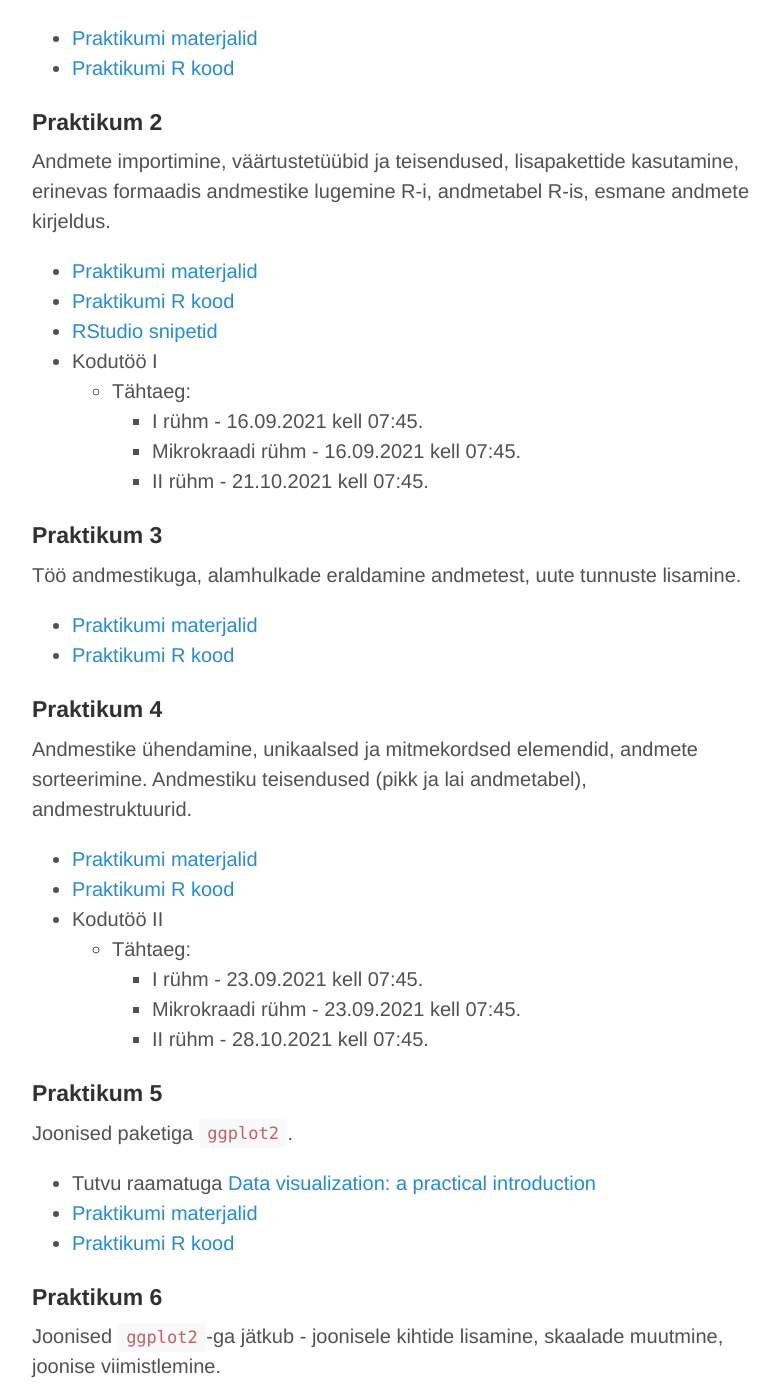
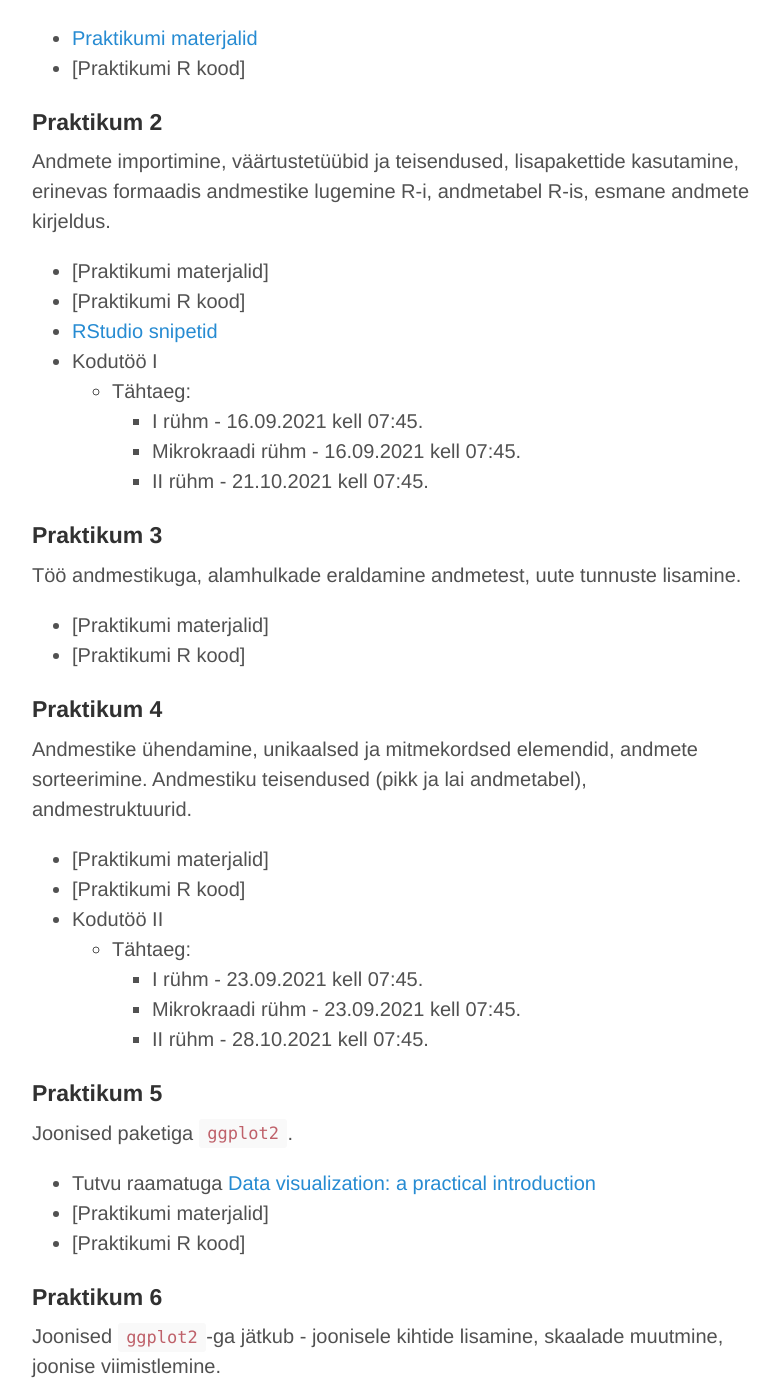
Before and after one commit to Rkursus/2021, a Jekyll site: the page built from praktikumid.md, in a window 1280 px wide and 1400 px high, scrolled down 287 px. Shown: the whole window, without its empty margins (248-1028 px from the left). Built offline with Jekyll 4.4.1, drawn with Linux system fonts in a browser that asks for light colours; some of the changed text lies outside the part shown.

```diff
--- a/praktikumid.md
+++ b/praktikumid.md
@@ -10,7 +10,7 @@ title: Praktikumimaterjalid
 Ülevaade statistikakeelest R, tutvumine kasutajaliidesega, R kui kalkulaator, abi saamine R-is, lihtsamad funktsioonid, objektid, töökeskkond, puuduvad väärtused, vektorid, tehted vektoritega.
 
 * [Praktikumi materjalid](praktikum1)
-* [Praktikumi R kood](https://github.com/Rkursus/2021/raw/master/_praktikum1/praktikum1_kood.R)
+* [Praktikumi R kood]<!--(https://github.com/Rkursus/2021/raw/master/_praktikum1/praktikum1_kood.R)-->
 
 
 ## Praktikum 2
@@ -18,8 +18,8 @@ title: Praktikumimaterjalid
 
 Andmete importimine, väärtustetüübid ja teisendused, lisapakettide kasutamine, erinevas formaadis andmestike lugemine R-i, andmetabel R-is, esmane andmete kirjeldus.
 
-* [Praktikumi materjalid](praktikum2)
-* [Praktikumi R kood](https://github.com/Rkursus/2021/raw/master/_praktikum2/praktikum2_kood.R)
+* [Praktikumi materjalid]<!--(praktikum2)-->
+* [Praktikumi R kood]<!--(https://github.com/Rkursus/2021/raw/master/_praktikum2/praktikum2_kood.R)-->
 * [RStudio snipetid](https://github.com/Rkursus/2021/raw/master/RStudio_snippetid.txt)
 * Kodutöö I <!-- [Kodutöö](praktikum2_kodutoo.md)-->
     * Tähtaeg:
@@ -33,8 +33,8 @@ Andmete importimine, väärtustetüübid ja teisendused, lisapakettide kasutamin
 
 Töö andmestikuga, alamhulkade eraldamine andmetest, uute tunnuste lisamine.
 
-* [Praktikumi materjalid](praktikum3)
-* [Praktikumi R kood](https://github.com/Rkursus/2021/raw/master/_praktikum3/praktikum3_kood.R)
+* [Praktikumi materjalid]<!--(praktikum3)-->
+* [Praktikumi R kood]<!--(https://github.com/Rkursus/2021/raw/master/_praktikum3/praktikum3_kood.R)-->
 
 
 ## Praktikum 4
@@ -42,8 +42,8 @@ Töö andmestikuga, alamhulkade eraldamine andmetest, uute tunnuste lisamine.
 
 Andmestike ühendamine, unikaalsed ja mitmekordsed elemendid, andmete sorteerimine. Andmestiku teisendused (pikk ja lai andmetabel), andmestruktuurid.
 
-* [Praktikumi materjalid](praktikum4)
-* [Praktikumi R kood](https://github.com/Rkursus/2021/raw/master/_praktikum4/praktikum4_kood.R)
+* [Praktikumi materjalid]<!--(praktikum4)-->
+* [Praktikumi R kood]<!--(https://github.com/Rkursus/2021/raw/master/_praktikum4/praktikum4_kood.R)-->
 * Kodutöö II <!--[Kodutöö](praktikum4_kodutoo.md)-->
     * Tähtaeg:
 		* I rühm - 23.09.2021 kell 07:45.
@@ -57,8 +57,8 @@ Andmestike ühendamine, unikaalsed ja mitmekordsed elemendid, andmete sorteerimi
 Joonised paketiga `ggplot2`.
 
 * Tutvu raamatuga [Data visualization: a practical introduction](http://socviz.co/)
-* [Praktikumi materjalid](praktikum5)
-* [Praktikumi R kood](https://github.com/Rkursus/2021/raw/master/_praktikum5/praktikum5_kood.R)
+* [Praktikumi materjalid]<!--(praktikum5)-->
+* [Praktikumi R kood]<!--(https://github.com/Rkursus/2021/raw/master/_praktikum5/praktikum5_kood.R)-->
 
 
 ## Praktikum 6
@@ -68,8 +68,8 @@ Joonised `ggplot2`-ga jätkub - joonisele kihtide lisamine, skaalade muutmine, j
 
 * Tutvu raamatuga [R Graphics Cookbook](https://r-graphics.org)
 * Tutvu [`ggplot2` näidetega](http://r-statistics.co/Top50-Ggplot2-Visualizations-MasterList-R-Code.html)
-* [Praktikumi materjalid](praktikum6)
-* [Praktikumi R kood](https://github.com/Rkursus/2021/raw/master/_praktikum6/praktikum6_kood.R)
+* [Praktikumi materjalid]<!--(praktikum6)-->
+* [Praktikumi R kood]<!--(https://github.com/Rkursus/2021/raw/master/_praktikum6/praktikum6_kood.R)-->
 * Kodutöö III <!--Kodutöö](praktikum6_kodutoo.md)-->
     * Tähtaeg:
 		* I rühm - 30.09.2021 kell 07:45.
@@ -81,8 +81,8 @@ Joonised `ggplot2`-ga jätkub - joonisele kihtide lisamine, skaalade muutmine, j
 
 Andmetöötluse lisapaketid `dplyr` ja `data.table`.
 
-* [Praktikumi materjalid](praktikum7)
-* [Praktikumi R kood](https://github.com/Rkursus/2021/raw/master/_praktikum7/praktikum7_kood.R)
+* [Praktikumi materjalid]<!--(praktikum7)-->
+* [Praktikumi R kood]<!--(https://github.com/Rkursus/2021/raw/master/_praktikum7/praktikum7_kood.R)-->
 
 
 ## Praktikum 8
@@ -90,8 +90,8 @@ Andmetöötluse lisapaketid `dplyr` ja `data.table`.
 
 Töötamine kuupäevadega ja sõnetöötlus paketiga `stringr`.
 
-* [Praktikumi materjalid](praktikum8)
-* [Praktikumi R kood](https://github.com/Rkursus/2021/raw/master/_praktikum8/praktikum8_kood.R)
+* [Praktikumi materjalid]<!--(praktikum8)-->
+* [Praktikumi R kood]<!--(https://github.com/Rkursus/2021/raw/master/_praktikum8/praktikum8_kood.R)-->
 * Kodutöö IV <!--[Kodutöö](praktikum8_kodutoo.md)-->
     * Tähtaeg:
 		* I rühm - 7.10.2021 kell 07:45.
@@ -105,8 +105,8 @@ Töötamine kuupäevadega ja sõnetöötlus paketiga `stringr`.
 Programmeerimine R-is - tsüklid, tingimuslaused, funktsioonide defineerimine, juhuarvude simuleerimine.
 
 * Tutvu raamatuga [Hands-On Programming with R](https://rstudio-education.github.io/hopr/)
-* [Praktikumi materjalid](praktikum9)
-* [Praktikumi R kood](https://github.com/Rkursus/2021/raw/master/_praktikum9/praktikum9_kood.R)
+* [Praktikumi materjalid]<!--(praktikum9)-->
+* [Praktikumi R kood]<!--(https://github.com/Rkursus/2021/raw/master/_praktikum9/praktikum9_kood.R)-->
 
 
 ## Praktikum 10
@@ -115,8 +115,8 @@ Programmeerimine R-is - tsüklid, tingimuslaused, funktsioonide defineerimine, j
 Tulemuste vormistamine pakettidega `knitr` ja `rmarkdown`.
 
 * Tutvu raamatuga [R Markdown: The Definitive Guide](https://bookdown.org/yihui/rmarkdown/)
-* [Praktikumi materjalid](praktikum10)
-* [Praktikumi R kood](https://github.com/Rkursus/2021/raw/master/_praktikum10/praktikum10_kood.Rmd)
+* [Praktikumi materjalid]<!--(praktikum10)-->
+* [Praktikumi R kood]<!--(https://github.com/Rkursus/2021/raw/master/_praktikum10/praktikum10_kood.Rmd)-->
 * Kodutöö V <!--[Kodutöö](praktikum10_kodutoo.md)-->
     * Tähtaeg:
 		* I rühm - 14.10.2021 kell 07:45.
```
